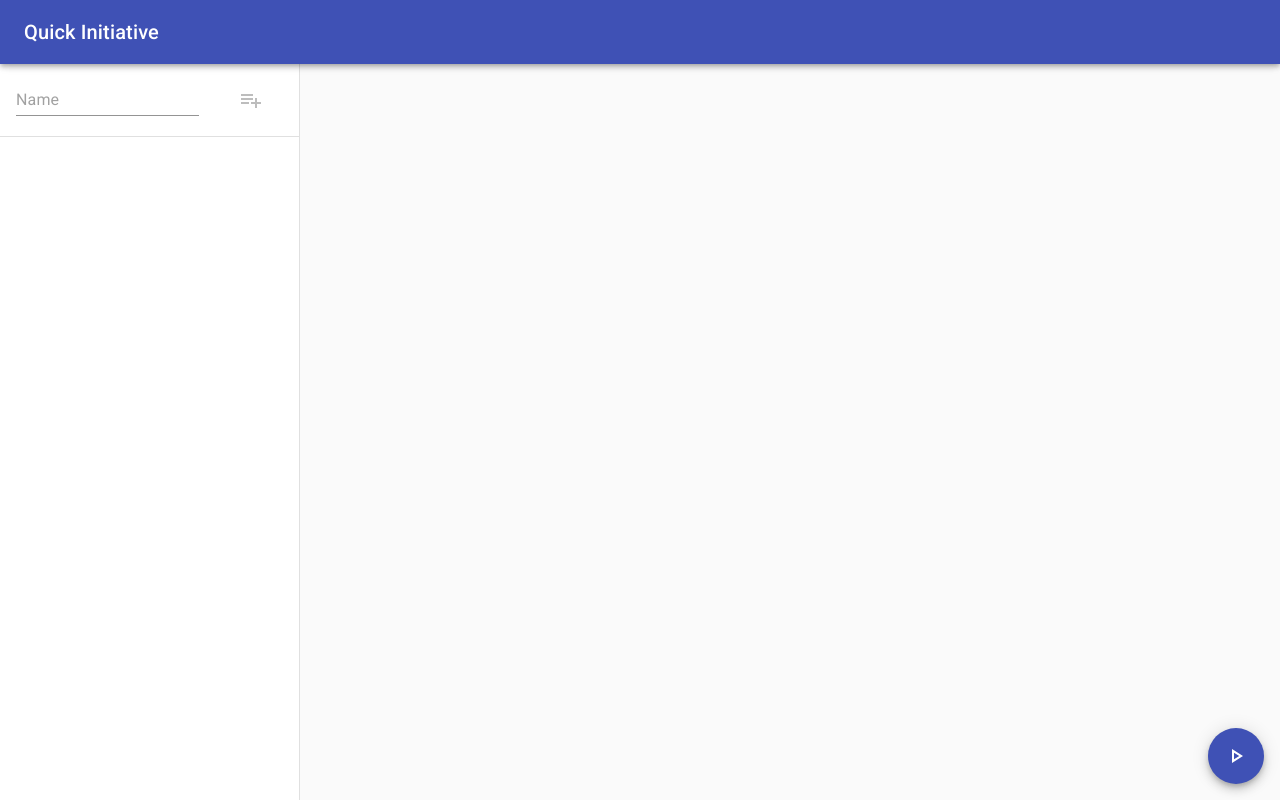
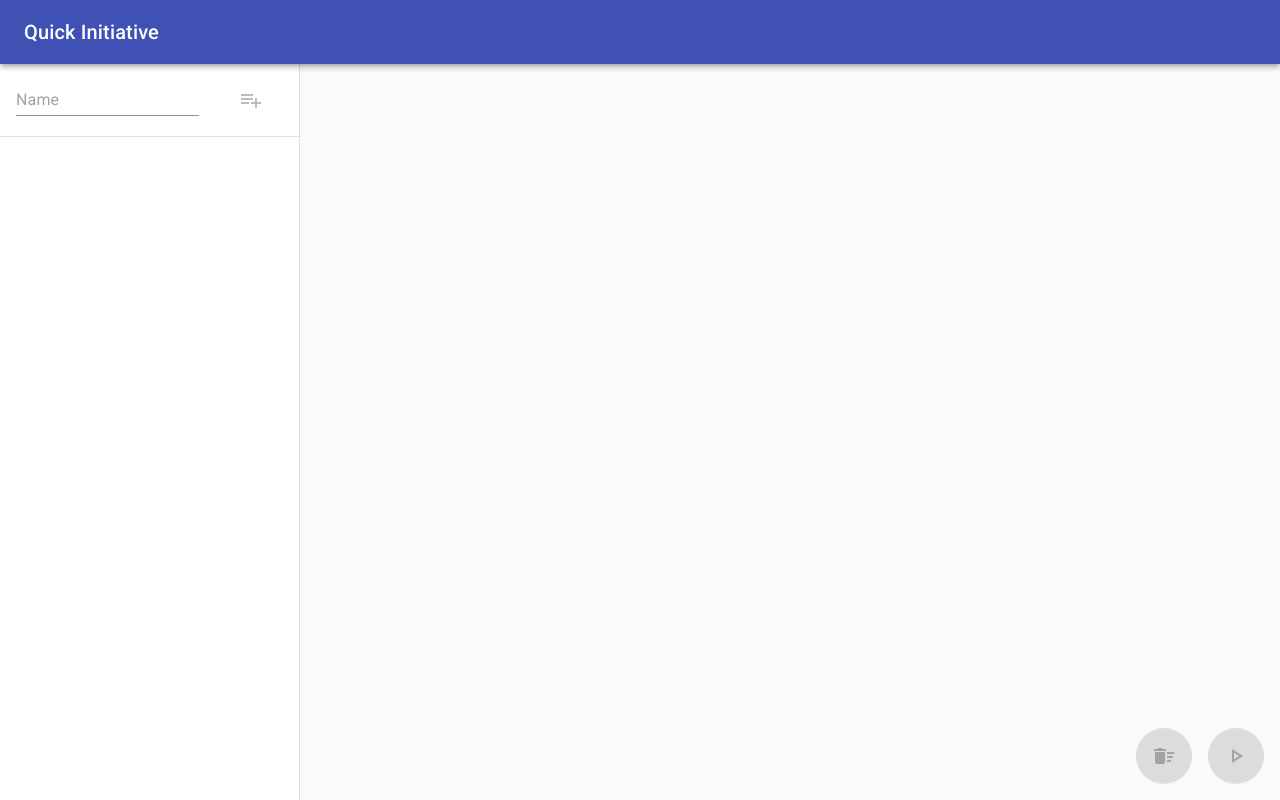
Before and after one commit to reardonj/quick-initiative, a React (Create React App) app: page / in a window 1280 px wide. Built offline with nearby package versions, Linux system fonts and the light colour scheme.

Commit message:
Support resetting init state.

```diff
--- a/src/Components/NextInitButton.tsx
+++ b/src/Components/NextInitButton.tsx
@@ -2,29 +2,42 @@ import React from "react";
 import * as InitModel from "../Model/InitModel";
 import { CurrentCombatState } from "../Model/CombatState";
 import { withStyles, Fab } from "@material-ui/core";
-import { PlayArrowOutlined } from "@material-ui/icons";
+import { PlayArrowOutlined, DeleteSweep } from "@material-ui/icons";
 
 const styles = (theme: any) => ({
-    fab: {
-        color: 'primary' as 'primary',
+    fabBox: {
         position: 'absolute' as 'absolute',
         bottom: theme.spacing(2),
-        right: theme.spacing(2),
+        right: theme.spacing(2)
+    },
+    fab: {
+        marginLeft: theme.spacing(2)
       }
   });
 
 function NextInitButton(props: any) {
     const { classes } = props;
     const combatState = InitModel.useCombatStateEvents(() => {});
+    const initItems = InitModel.useInitEntryListEvents(() => {});
+    const noInitItems = initItems.length === 0;
 
     return (
+        <div className={classes.fabBox}>
+            <Fab className={classes.fab}
+                color='secondary'
+                disabled={noInitItems}
+                onClick={() => initItems.forEach(x => InitModel.removeInitEntry(x))}>
+                <DeleteSweep />
+            </Fab>
             <Fab className={classes.fab}
                 color='primary'
+                disabled={noInitItems}
                 onClick={() => combatState instanceof CurrentCombatState ?
                                     InitModel.nextInit() :
                                     InitModel.startCombat()}>
                 <PlayArrowOutlined />
             </Fab>
+        </div>
     );
 
 
```
Lines whose indentation alone changed are shown as unchanged.
